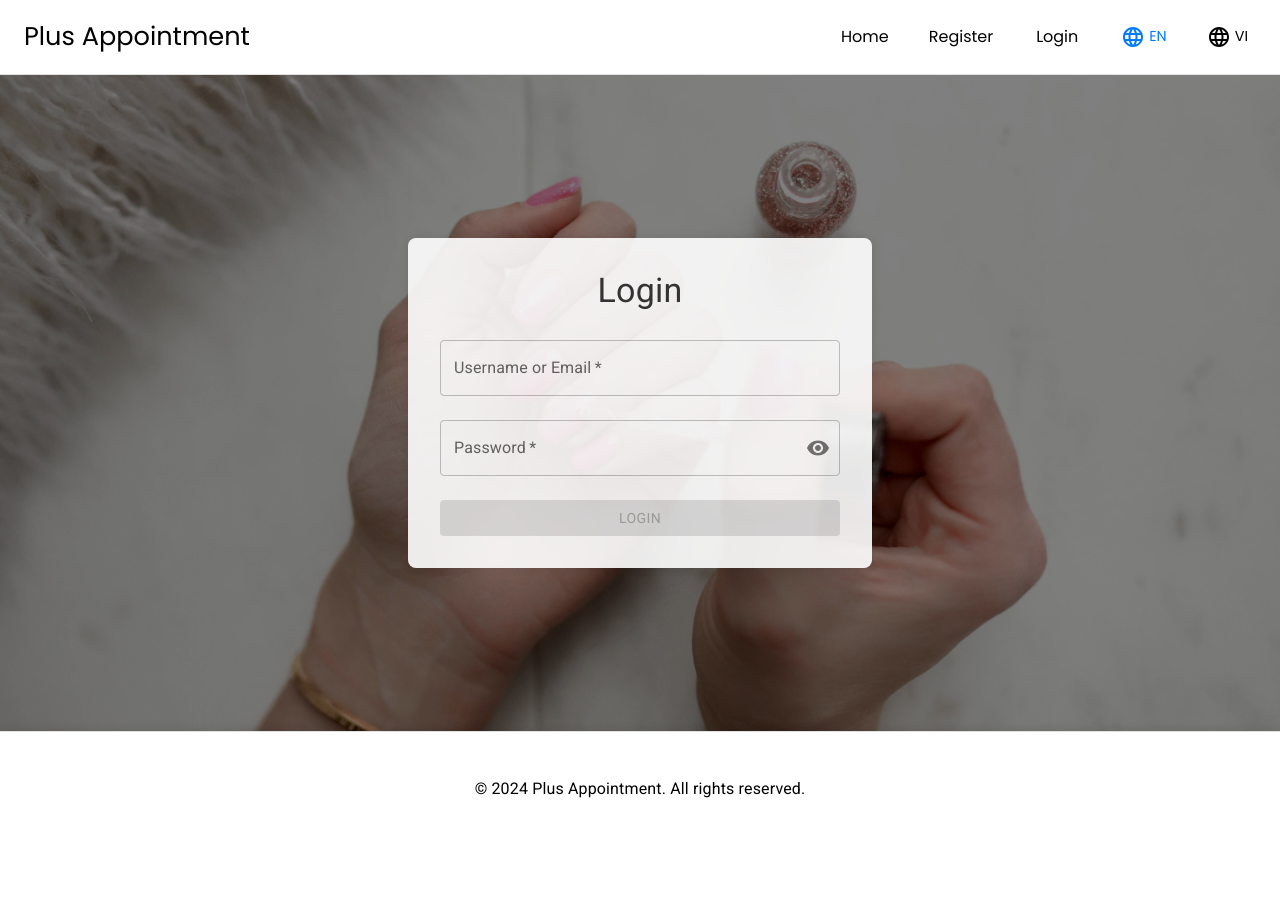
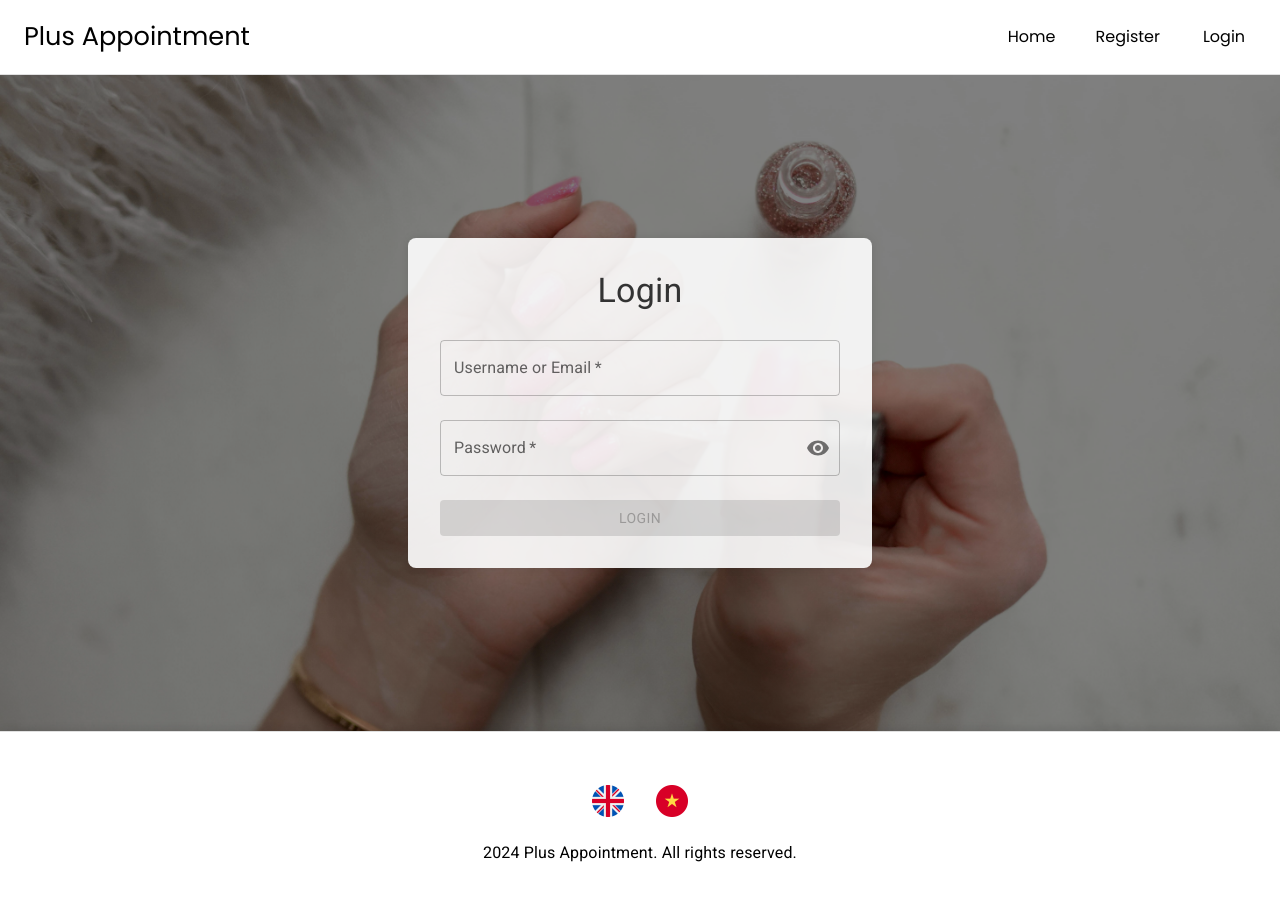
Before and after one commit to JaydenLeHiep/PlusAppointmentFe, a React (Create React App) app: page /login in a window 1280 px wide. Shown: the top 900 px of the page. Before the commit the page ends 846 px from the top, so only its background shows below. Built offline with nearby package versions, Linux system fonts and the light colour scheme; no server answers.

Commit message:
update: update style and change the flag language from navbar to footer

```diff
--- a/src/components/Footer.js
+++ b/src/components/Footer.js
@@ -1,27 +1,56 @@
 import React from 'react';
-import { Box, Typography } from '@mui/material';
+import { Box, Typography, IconButton } from '@mui/material';
+import { useTranslation } from 'react-i18next';
+import EnglishFlag from '../assets/united-kingdom.png';
+import VietnameseFlag from '../assets/vietnam.png';
 
 const Footer = () => {
+  const { i18n, t } = useTranslation('footer');
+
+  const changeLanguage = (lng) => {
+    i18n.changeLanguage(lng);
+  };
+
   return (
     <Box
       sx={{
         padding: '2.8rem 0',
         textAlign: 'center',
-        backgroundColor: '#fff', // White background
+        backgroundColor: '#fff',
         borderTop: '1px solid #e0e0e0',
         boxShadow: '0px -2px 10px rgba(0, 0, 0, 0.1)',
         mt: 'auto',
         fontSize: '1.25rem',
+        display: 'flex',
+        flexDirection: 'column',
+        alignItems: 'center',
+        gap: '1rem',
       }}
     >
+      {/* Language Switcher */}
+      <Box
+        sx={{
+          display: 'flex',
+          gap: '1rem',
+          alignItems: 'center',
+        }}
+      >
+        <IconButton onClick={() => changeLanguage('en')} aria-label="Change language to English">
+          <img src={EnglishFlag} alt="English" style={{ width: '32px', height: 'auto' }} />
+        </IconButton>
+        <IconButton onClick={() => changeLanguage('vi')} aria-label="Change language to Vietnamese">
+          <img src={VietnameseFlag} alt="Vietnamese" style={{ width: '32px', height: 'auto' }} />
+        </IconButton>
+      </Box>
+
       <Typography
         variant="body1"
         sx={{
-          color: '#000', // Black text color
-          textDecoration: 'none', // Ensure no underline
+          color: '#000',
+          textDecoration: 'none',
         }}
       >
-        &copy; {new Date().getFullYear()} Plus Appointment. All rights reserved.
+        {t('copyright', { year: new Date().getFullYear() })}
       </Typography>
     </Box>
   );
--- a/src/components/Navbar.js
+++ b/src/components/Navbar.js
@@ -1,10 +1,9 @@
 import React from 'react';
-import { AppBar, Toolbar, Typography, Button, Box, IconButton } from '@mui/material';
+import { AppBar, Toolbar, Typography, Button, Box } from '@mui/material';
 import { Link as RouterLink, useNavigate } from 'react-router-dom';
 import { useAuth } from '../hooks/useAuth';
 import { createTheme, ThemeProvider } from '@mui/material/styles';
 import { useTranslation } from 'react-i18next';
-import LanguageIcon from '@mui/icons-material/Language';
 
 // Importing Google Fonts
 import '@fontsource/poppins'; // Importing Poppins font
@@ -13,15 +12,11 @@ import '@fontsource/roboto'; // Importing Roboto font
 const Navbar = () => {
   const { isAuthenticated, logout } = useAuth();
   const navigate = useNavigate();
-  const { i18n, t } = useTranslation('navbar'); // Ensure useTranslation is used here
+  const { t } = useTranslation('navbar');
 
   const handleLogout = () => {
     logout();
     navigate('/login');
-  };
-
-  const changeLanguage = (lng) => {
-    i18n.changeLanguage(lng); // Use the i18n instance from useTranslation
   };
 
   const theme = createTheme({
@@ -150,20 +145,6 @@ const Navbar = () => {
                 </Button>
               </>
             )}
-
-            {/* Language Switcher */}
-            <IconButton onClick={() => changeLanguage('en')} aria-label="Change language to English">
-              <LanguageIcon sx={{ color: i18n.language === 'en' ? '#007bff' : '#000000' }} />
-              <Typography sx={{ fontSize: '0.9rem', marginLeft: '4px', color: i18n.language === 'en' ? '#007bff' : '#000000' }}>
-                {t('languageEnglish')}
-              </Typography>
-            </IconButton>
-            <IconButton onClick={() => changeLanguage('vi')} aria-label="Change language to Vietnamese">
-              <LanguageIcon sx={{ color: i18n.language === 'vi' ? '#007bff' : '#000000' }} />
-              <Typography sx={{ fontSize: '0.9rem', marginLeft: '4px', color: i18n.language === 'vi' ? '#007bff' : '#000000' }}>
-                {t('languageVietnamese')}
-              </Typography>
-            </IconButton>
           </Box>
         </Toolbar>
       </AppBar>
--- /dev/null
+++ b/src/locales/en/components/footerEn.json
@@ -0,0 +1,5 @@
+{
+
+      "copyright": "{{year}} Plus Appointment. All rights reserved."
+
+  }
--- /dev/null
+++ b/src/locales/vi/components/footerVi.json
@@ -0,0 +1,5 @@
+{
+
+      "copyright": "{{year}} Plus Appointment. Đã đăng ký bản quyền."
+
+  }
--- a/src/utils/i18n.js
+++ b/src/utils/i18n.js
@@ -25,6 +25,7 @@ import appointmentActionsEn from '../locales/en/appointment/addAppointment/appoi
 import appointmentActionsVi from '../locales/vi/appointment/addAppointment/appointmentActionVi.json';
 import addAppointmentDialogEn from '../locales/en/appointment/addAppointment/addAppointmentDialogEn.json';
 import addAppointmentDialogVi from '../locales/vi/appointment/addAppointment/addAppointmentDialogVi.json';
+
 
 import homePageEn from '../locales/en/home/homePageEn.json';
 import homePageVi from '../locales/vi/home/homePageVi.json';
@@ -77,6 +78,8 @@ import showCustomerDialogVi from '../locales/vi/customer/showCustomerDialogVi.js
 import customerListEn from '../locales/en/customer/customerListEn.json';
 import customerListVi from '../locales/vi/customer/customerListVi.json';
 
+import footerEn from "../locales/en/components/footerEn.json"
+import footerVi from "../locales/vi/components/footerVi.json"
 
 // Import other translation files similarly
 
@@ -112,7 +115,8 @@ i18n
         customerForm: customerFormEn,
         dialogCustomerActions: dialogCustomerActionsEn,
         showCustomerDialog: showCustomerDialogEn,
-        customerList: customerListEn
+        customerList: customerListEn,
+        footer: footerEn
         // Add other namespaces for English
       },
       vi: {
@@ -143,7 +147,8 @@ i18n
         customerForm: customerFormVi,
         dialogCustomerActions: dialogCustomerActionsVi,
         showCustomerDialog: showCustomerDialogVi,
-        customerList: customerListVi
+        customerList: customerListVi,
+        footer: footerVi
         // Add other namespaces for Vietnamese
       },
     },
```
Also changed, not shown: src/assets/united-kingdom.png (added), src/assets/vietnam.png (added).
